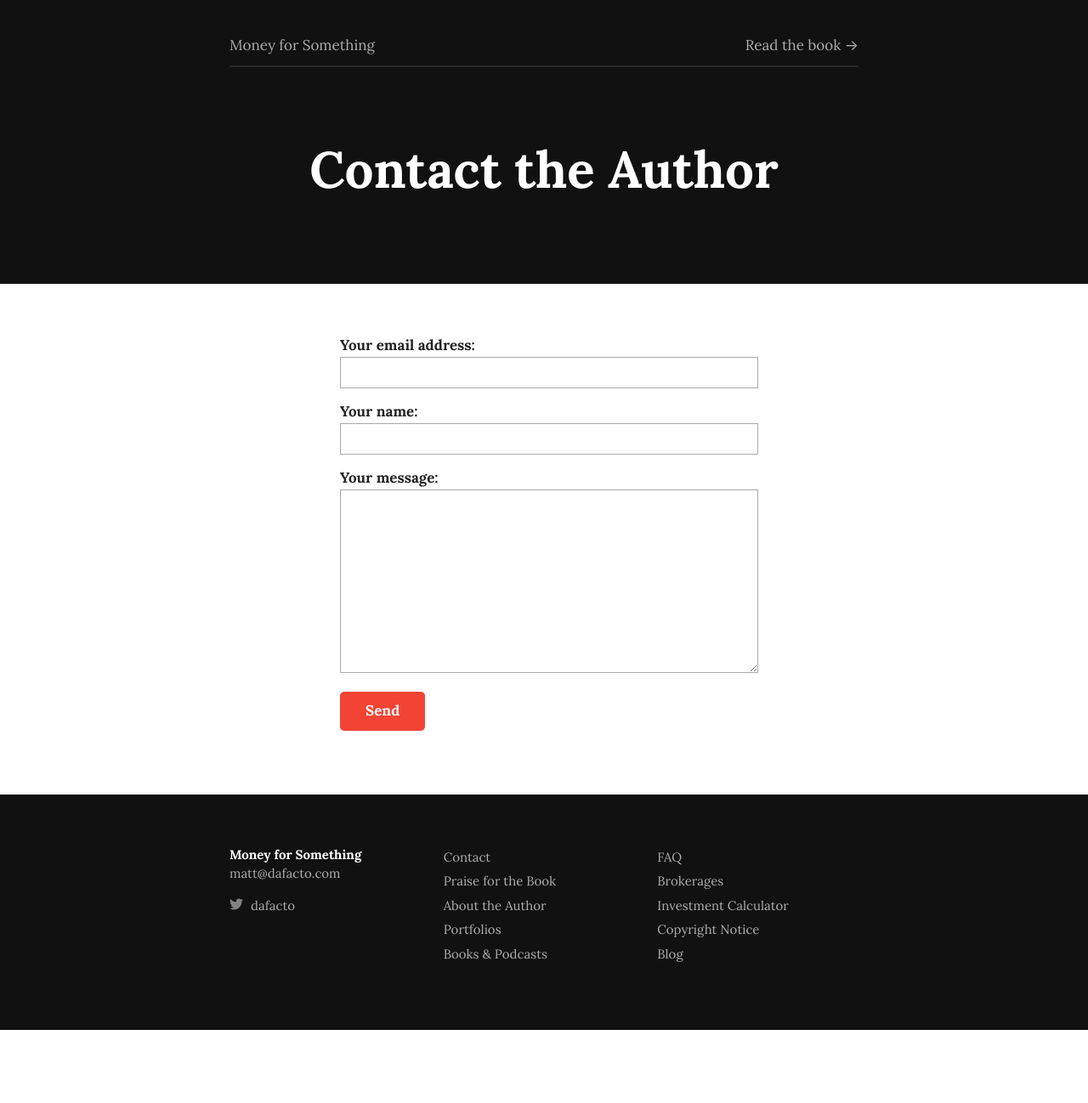
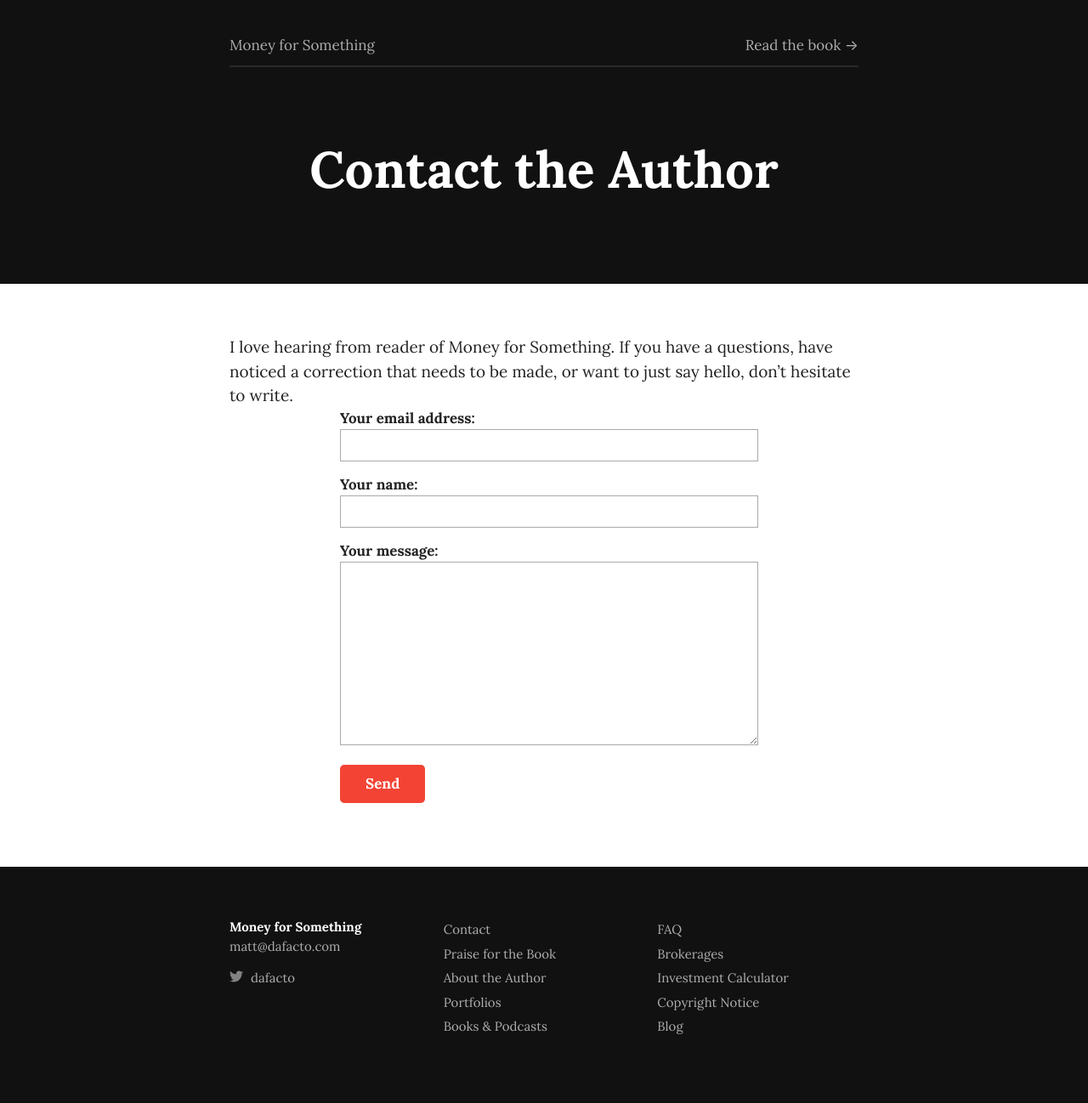
Before and after one commit to dafacto/moneyforsomething, a Jekyll site: the page built from contact.html, in a window 1280 px wide. Shown: the whole page at 85% size. Built offline with Jekyll 4.4.1, drawn with Linux system fonts in a browser that asks for light colours; some web fonts are replaced; a script that is not in the unit is left out; comment, search, counter and statistics services are not loaded; before the commit the page ends 1212 px from its top, so only the background shows below that.

Commit message:
Update contact form

```diff
--- a/contact.html
+++ b/contact.html
@@ -3,6 +3,8 @@ layout: page
 title: Contact the Author
 permalink: /contact/
 ---
+
+I love hearing from reader of Money for Something. If you have a questions, have noticed a correction that needs to be made, or want to just say hello, don’t hesitate to write.
 
 <form action="http://butler.dafacto.com/m4s.php" method="POST">
   <p>
```
